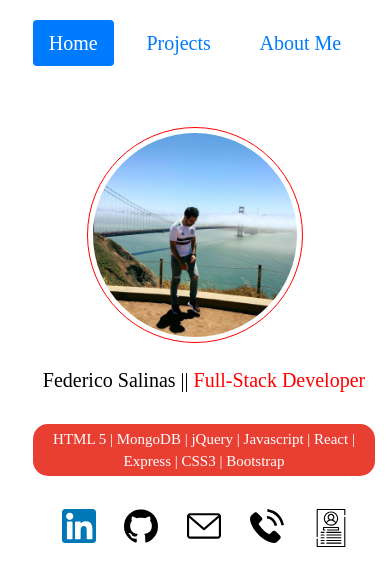
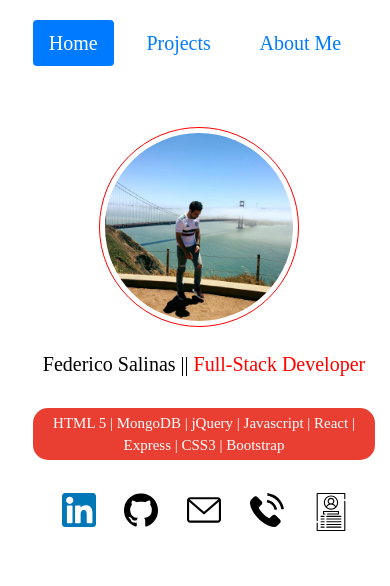
Before and after one commit to salinasfez/federicosalinas, a React (Create React App) app: page / in a window 390 px wide. Shown: the top 586 px of the page. Built offline with nearby package versions, Linux system fonts and the light colour scheme; a web font is replaced by a local one.

Commit message:
i think that was the final touch on the main image

```diff
--- a/src/components/Main.css
+++ b/src/components/Main.css
@@ -130,9 +130,9 @@ body {
 .me {
     border: 1px solid red;
     border-radius: 50%;
-    width: 60%;
-    height: 100%;
-    margin-left: 20%;
+    width: 200px;
+    height: 200px;
+    margin-left: 23.33%;
 
   }
   /* .me {
```
